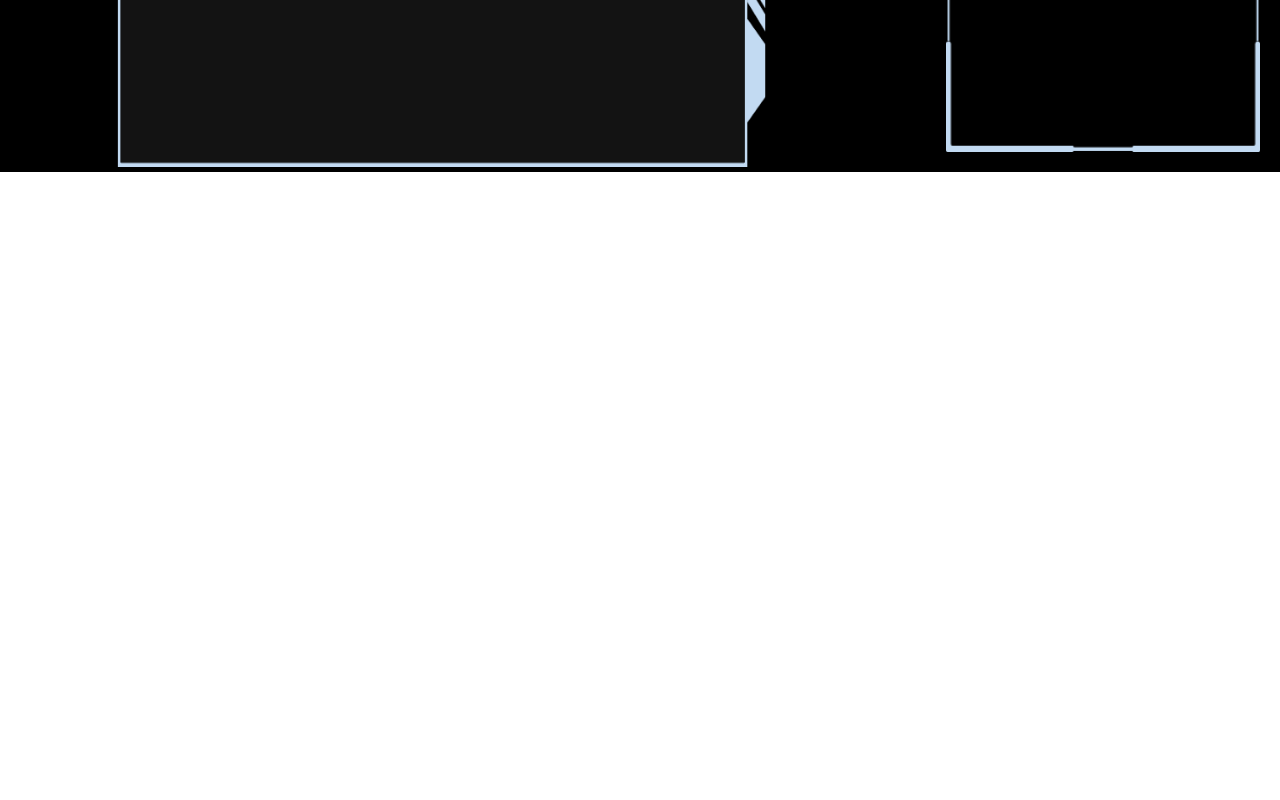
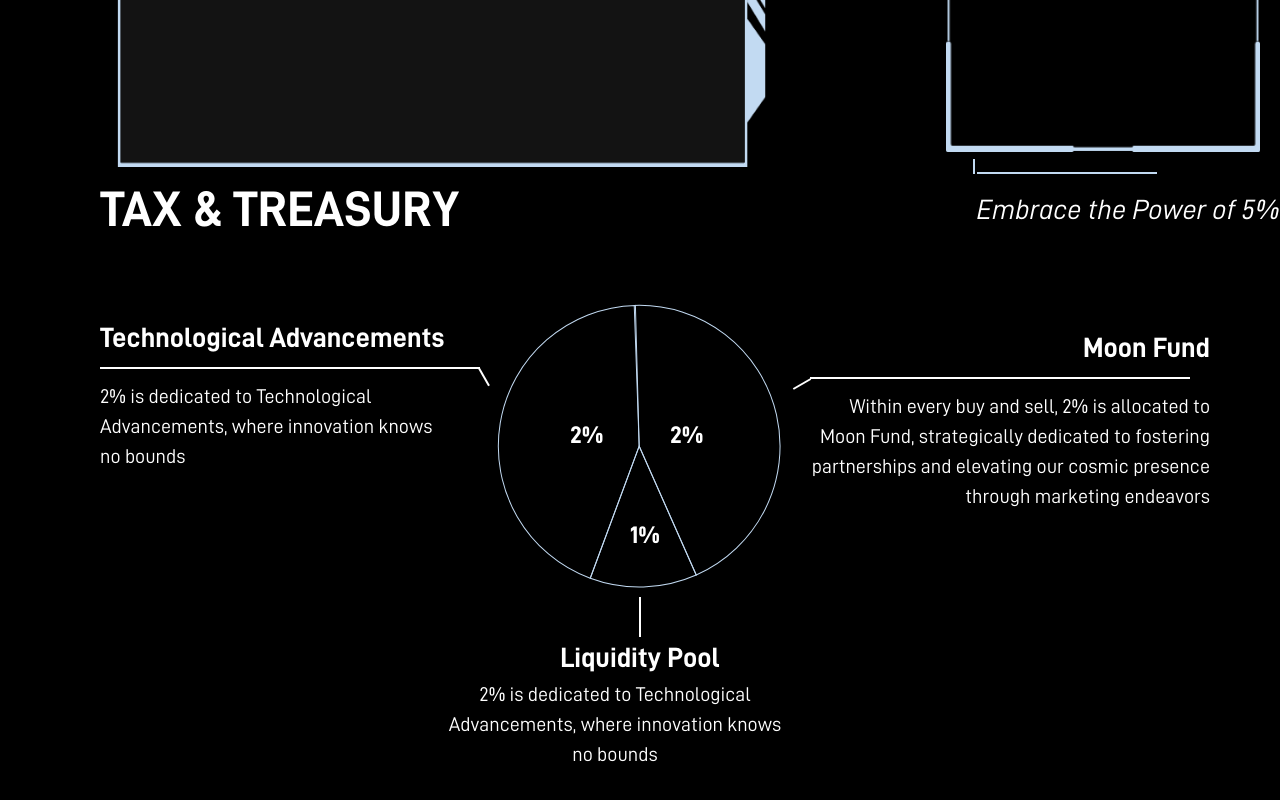
Before and after one commit to labsfeelgood/GTM-wesbite, a React (Vite) app: page / in a window 1280 px wide. Shown: the part 5109-5909 px from the top of the page. Before the commit the page ends 5281 px from the top, so only its background shows below. Built offline with nearby package versions, Linux system fonts and the light colour scheme.

Commit message:
tax & trasury desktop page

```diff
--- a/src/components/landing/TaxAndTreasury.tsx
+++ b/src/components/landing/TaxAndTreasury.tsx
@@ -1,14 +1,15 @@
-import peace from "../../assets/landing/peace.png";
-import line1 from "../../assets/landing/line1.png";
 import peaceIcon from "../../assets/landing/Group 804.svg";
 export const TaxAndTreasury = () => {
   return (
+    <>
       <div className=" xl:hidden">
         <h3 className=" font-d-din-bold text-white text-[28px] uppercase sm:text-[32px] md:text-[36px] lg:text-[40px] xl:text-[50px] lg:ml-[50px] xl:ml-[100px] 2xl:ml-[150px] text-left lg:text-left ml-5 sm:ml-10 ">
           TAX & TREASURY
         </h3>
         <div className=" ml-5 sm:ml-11">
-        <p className=" font-d-din-italic text-white text-[16px] sm:text-[20px]">Embrace the Power of 5%</p>
+          <p className=" font-d-din-italic text-white text-[16px] sm:text-[20px]">
+            Embrace the Power of 5%
+          </p>
           <div>
             <div className=" relative mx-auto">
               <div className=" bg-[#C2DAF2] h-[2px] w-[130px] "></div>
@@ -17,24 +18,37 @@ export const TaxAndTreasury = () => {
           </div>
         </div>
         <div className=" display flex flex-col items-center">
-        <img src={peaceIcon} className=" md:h-[400px] md:w-[400px]"/>
+          <div className="  relative">
+            <img src={peaceIcon} className=" md:h-[400px] md:w-[400px] " />
+            <p className=" font-d-din-bold text-white text-[16px] md:text-[24px] absolute inset-0 top-[90px] left-[60px]  md:top-[170px] md:left-[130px]">
+              2%
+            </p>
+            <p className=" font-d-din-bold text-white text-[16px] md:text-[24px] absolute inset-0 top-[90px] left-[135px] md:top-[170px] md:left-[230px]">
+              2%
+            </p>
+            <p className=" font-d-din-bold text-white text-[16px] md:text-[24px] absolute inset-0 top-[150px] left-[100px] md:top-[270px] md:left-[190px]">
+              1%
+            </p>
+          </div>
         </div>
         <div className=" flex  flex-col gap-10 p-6 sm:p-10">
           <div className=" flex flex-col  ">
-          <div className=" relative ">
+            <div className=" ">
+              <div className=" relative top-2">
                 <div className=" bg-[#ffffff] h-[2px] w-[230px] "></div>
                 <div className=" relative   top-[-1px] bg-[#ffffff] h-[15px] w-[2px] rotate-[30deg] left-[-4px]"></div>
               </div>
               <p className=" font-d-din-bold text-white  text-[16px] sm:text-[20px]">
                 Technological Advancements - 2%
               </p>
+            </div>
             <p className=" font-d-din-regular text-white  text-[12px] sm:text-[16px]">
               2% is dedicated to Technological Advancements, where innovation
               knows no bounds
             </p>
           </div>
           <div className=" flex flex-col  ">
-          <div className=" relative ">
+            <div className=" relative top-2 ">
               <div className=" bg-[#ffffff] h-[2px] w-[230px] "></div>
               <div className=" relative   top-[-1px] bg-[#ffffff] h-[15px] w-[2px] rotate-[30deg] left-[-4px]"></div>
             </div>
@@ -43,12 +57,12 @@ export const TaxAndTreasury = () => {
             </p>
             <p className=" font-d-din-regular text-white  text-[12px] sm:text-[16px]">
               Within every buy and sell, 2% is allocated to Moon Fund,
-            strategically dedicated to fostering partnerships and elevating our
-            cosmic presence through marketing endeavors
+              strategically dedicated to fostering partnerships and elevating
+              our cosmic presence through marketing endeavors
             </p>
           </div>
           <div className=" flex flex-col  ">
-          <div className=" relative ">
+            <div className=" relative  top-2">
               <div className=" bg-[#ffffff] h-[2px] w-[230px] "></div>
               <div className=" relative   top-[-1px] bg-[#ffffff] h-[15px] w-[2px] rotate-[30deg] left-[-4px]"></div>
             </div>
@@ -56,12 +70,91 @@ export const TaxAndTreasury = () => {
               Liquidity Pool - 1%
             </p>
             <p className=" font-d-din-regular text-white  text-[12px] sm:text-[16px]">
-            Stability is key to a successful space journey. By dedicating 1% of
-            each transaction to liquidity, we ensure that Mission Mars remains
-            on a secure trajectory
+              Stability is key to a successful space journey. By dedicating 1%
+              of each transaction to liquidity, we ensure that Mission Mars
+              remains on a secure trajectory
             </p>
           </div>
         </div>
       </div>
+      {/* --------------------------------- */}
+      <div className=" hidden xl:block h-screen">
+        <div className=" flex justify-between ">
+          <h3 className=" font-d-din-bold text-white text-[28px] uppercase sm:text-[32px] md:text-[36px] lg:text-[40px] xl:text-[50px] lg:ml-[50px] xl:ml-[100px] 2xl:ml-[150px] text-left lg:text-left ml-5 sm:ml-10 ">
+            TAX & TREASURY
+          </h3>
+          <div>
+            <div className=" relative mx-auto">
+              <div className=" bg-[#C2DAF2] h-[2px] w-[180px] "></div>
+              <div className=" relative top-[-15px] bg-[#C2DAF2] h-[15px] w-[2px] rotate-[deg] right-[4px]"></div>
+            </div>
+            <p className=" font-d-din-italic text-[28px] text-white">
+              Embrace the Power of 5%
+            </p>
+          </div>
+        </div>
+        <div className=" flex flex-col items-center">
+          <div className=" relative">
+            <div className="  relative">
+              <img src={peaceIcon} className=" md:h-[400px] md:w-[400px] " />
+              <p className=" font-d-din-bold text-white text-[16px] md:text-[24px] absolute inset-0 top-[90px] left-[60px]  md:top-[170px] md:left-[130px]">
+                2%
+              </p>
+              <p className=" font-d-din-bold text-white text-[16px] md:text-[24px] absolute inset-0 top-[90px] left-[135px] md:top-[170px] md:left-[230px]">
+                2%
+              </p>
+              <p className=" font-d-din-bold text-white text-[16px] md:text-[24px] absolute inset-0 top-[150px] left-[100px] md:top-[270px] md:left-[190px]">
+                1%
+              </p>
+            </div>
+            <div className=" absolute inset-0 top-[70px] left-[-340px]">
+              <div className=" ">
+                <h3 className=" font-d-din-bold text-white text-[28px]">
+                  Technological Advancements
+                </h3>
+                <div className=" relative  top-2">
+                  <div className=" bg-[#ffffff] h-[2px] w-[380px] "></div>
+                  <div className=" relative   top-[-2px] bg-[#ffffff] h-[20px] w-[2px] rotate-[-30deg] left-[383px]"></div>
+                </div>
+              </div>
+              <p className=" font-d-din-regular text-[20px] text-white w-[350px]">
+                2% is dedicated to Technological Advancements, where innovation
+                knows no bounds
+              </p>
+            </div>
+            {/* --------- */}
+            <div className=" absolute inset-0 top-[80px] left-[370px] ">
+              <div className=" w-[400px] ">
+                <h3 className=" font-d-din-bold text-white text-[28px] text-right">
+                  Moon Fund
+                </h3>
+                <div className=" relative  top-2">
+                  <div className=" bg-[#ffffff] h-[2px] w-[380px] "></div>
+                  <div className=" relative   top-[-5px] bg-[#ffffff] h-[20px] w-[2px] rotate-[60deg] left-[-9px]"></div>
+                </div>
+              </div>
+              <p className=" font-d-din-regular text-[20px] text-white w-[400px] text-right">
+                Within every buy and sell, 2% is allocated to Moon Fund,
+                strategically dedicated to fostering partnerships and elevating
+                our cosmic presence through marketing endeavors
+              </p>
+            </div>
+            {/* ----------- */}
+            <div className=" absolute inset-0 top-[350px]">
+              <div className=" ">
+                <div className=" bg-white h-[40px] w-[2px] mx-auto"/>
+                <h3 className=" font-d-din-bold text-white text-[28px] text-center">
+                  Liquidity Pool
+                </h3>
+              </div>
+              <p className=" font-d-din-regular text-[20px] text-white w-[350px] text-center">
+                2% is dedicated to Technological Advancements, where innovation
+                knows no bounds
+              </p>
+            </div>
+          </div>
+        </div>
+      </div>
+    </>
   );
 };
```
Lines whose indentation alone changed are shown as unchanged.
